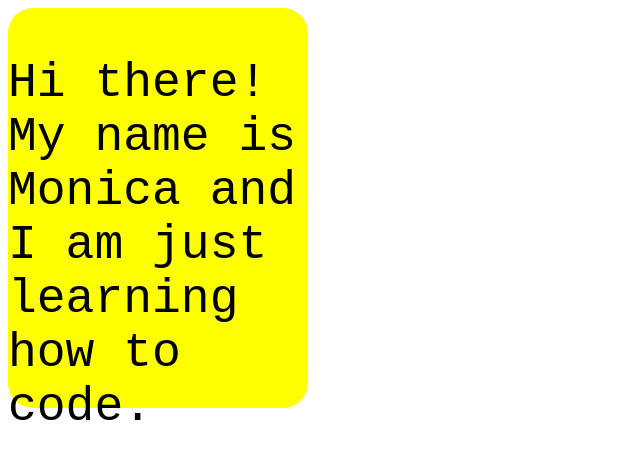
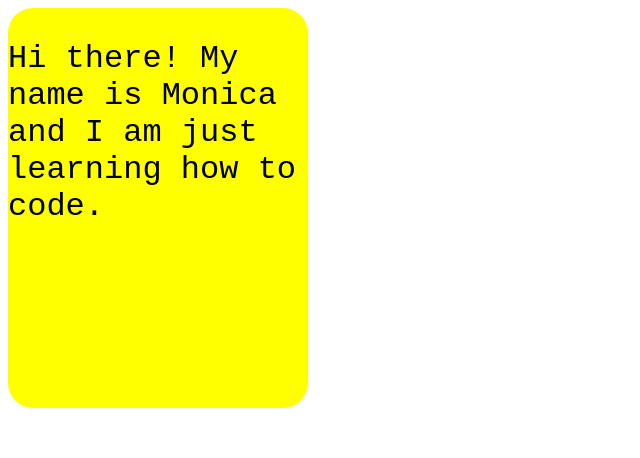
Before and after one commit to ghoshray2018/hello-world, a plain HTML site: page index.html in a window 1280 px wide. Shown: the whole page, without its empty margins (0-640 px from the left). Drawn offline with Linux system fonts and the light colour scheme.

Commit message:
Update index.html

```diff
--- a/index.html
+++ b/index.html
@@ -18,7 +18,7 @@
     .stylish  {
 
       font-family: 'IBM Plex Mono', monospace;
-      font-size:300%;
+      font-size:200%;
       }
 
 
```
